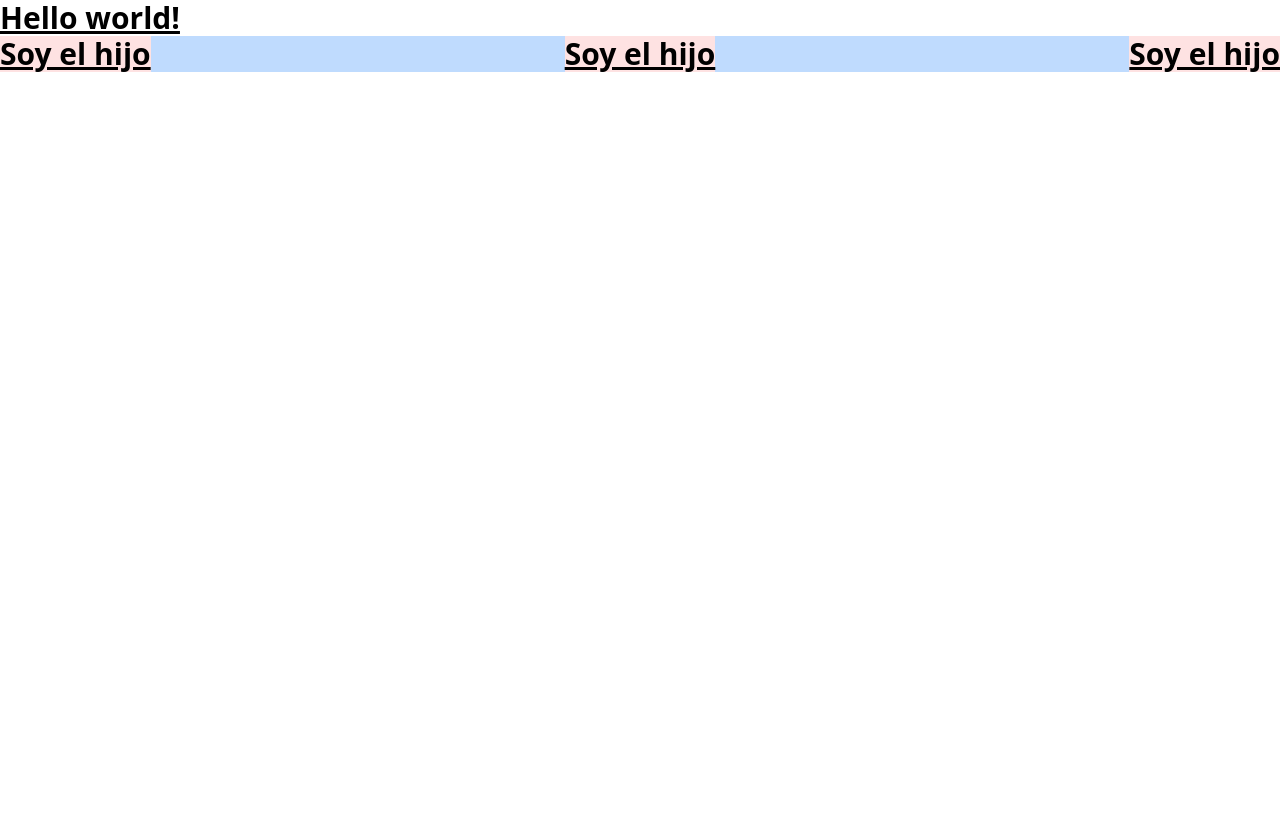
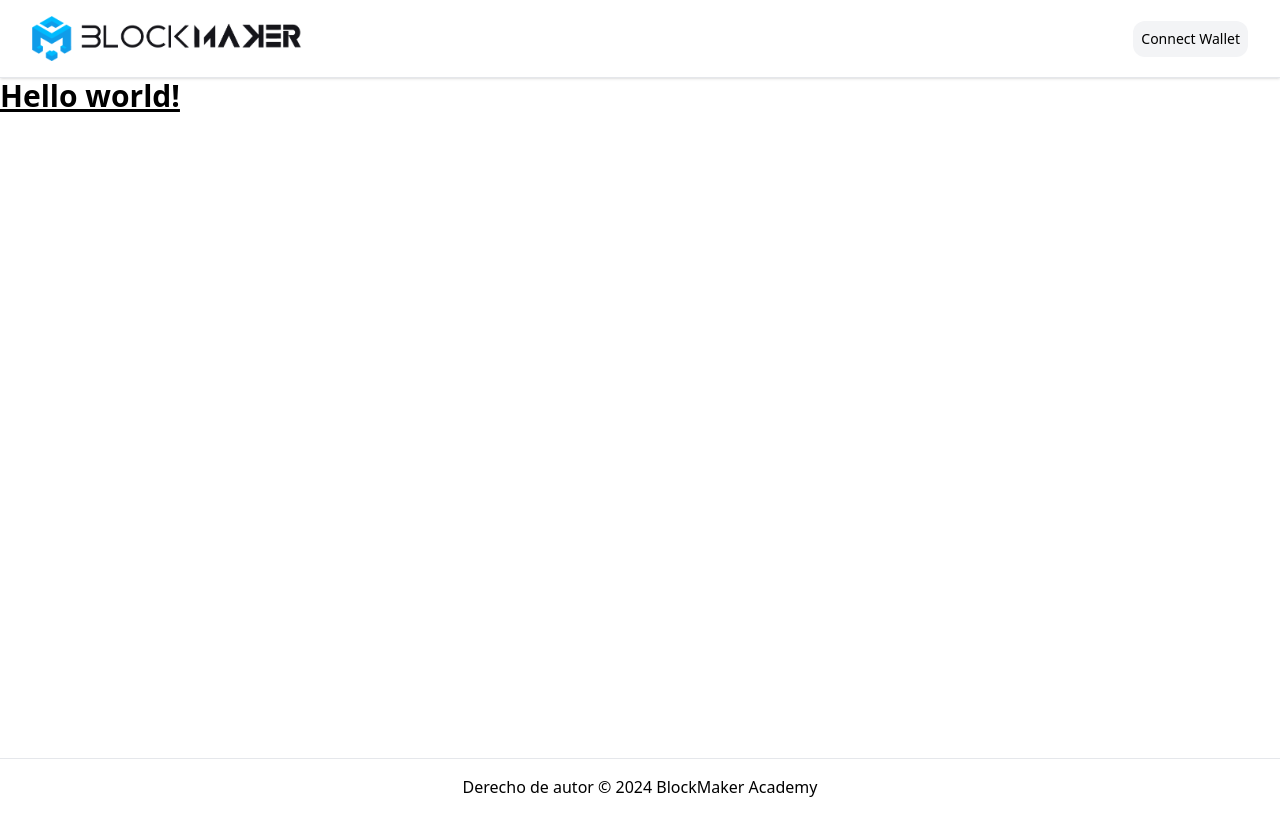
Before and after one commit to MissGuachachin/BlockMaker-Token-DApp, a React (Vite) app: page / in a window 1280 px wide. Built offline with nearby package versions, Linux system fonts and the light colour scheme.

Commit message:
Añadir componente Footer

```diff
--- a/src/App.jsx
+++ b/src/App.jsx
@@ -1,13 +1,10 @@
+import { AppLayout } from './components/UI/Layouts'
+
 function App() {
   return (
-    <h1 className="text-3xl font-bold underline">
-      Hello world!
-      <div className="bg-blue-200 flex justify-between">
-        <div className="bg-red-100 w-fit">Soy el hijo</div>
-        <div className="bg-red-100 w-fit">Soy el hijo</div>
-        <div className="bg-red-100 w-fit">Soy el hijo</div>
-      </div>
-    </h1>
+    <AppLayout>
+      <h1 className="text-3xl font-bold underline">Hello world!</h1>
+    </AppLayout>
   )
 }
 
--- /dev/null
+++ b/src/components/Footer.jsx
@@ -0,0 +1,7 @@
+export default function Footer() {
+    return (
+        <footer className="border-t py-4 px-3 flex justify-center bg-white shadow-xs" >
+            <p>Derecho de autor &copy; {new Date().getFullYear()} BlockMaker Academy</p>
+        </footer>
+    )
+}
--- /dev/null
+++ b/src/components/UI/Layouts/AppLayout.jsx
@@ -0,0 +1,16 @@
+import { Header, Footer } from '../../index';
+import PropTypes from 'prop-types'
+
+export default function AppLayout({ children }) {
+    return (
+        <>
+            <Header/>
+            <main className="min-h-[85vh]">{children}</main>
+            <Footer/>
+        </>
+    )
+}
+
+AppLayout.propTypes = {
+    children: PropTypes.node.isRequired
+}
--- /dev/null
+++ b/src/components/UI/Layouts/index.js
@@ -0,0 +1 @@
+export { default as AppLayout } from './AppLayout';
--- /dev/null
+++ b/src/components/index.js
@@ -0,0 +1,2 @@
+export { default as Header } from './Header';
+export { default as Footer } from './Footer';
```
